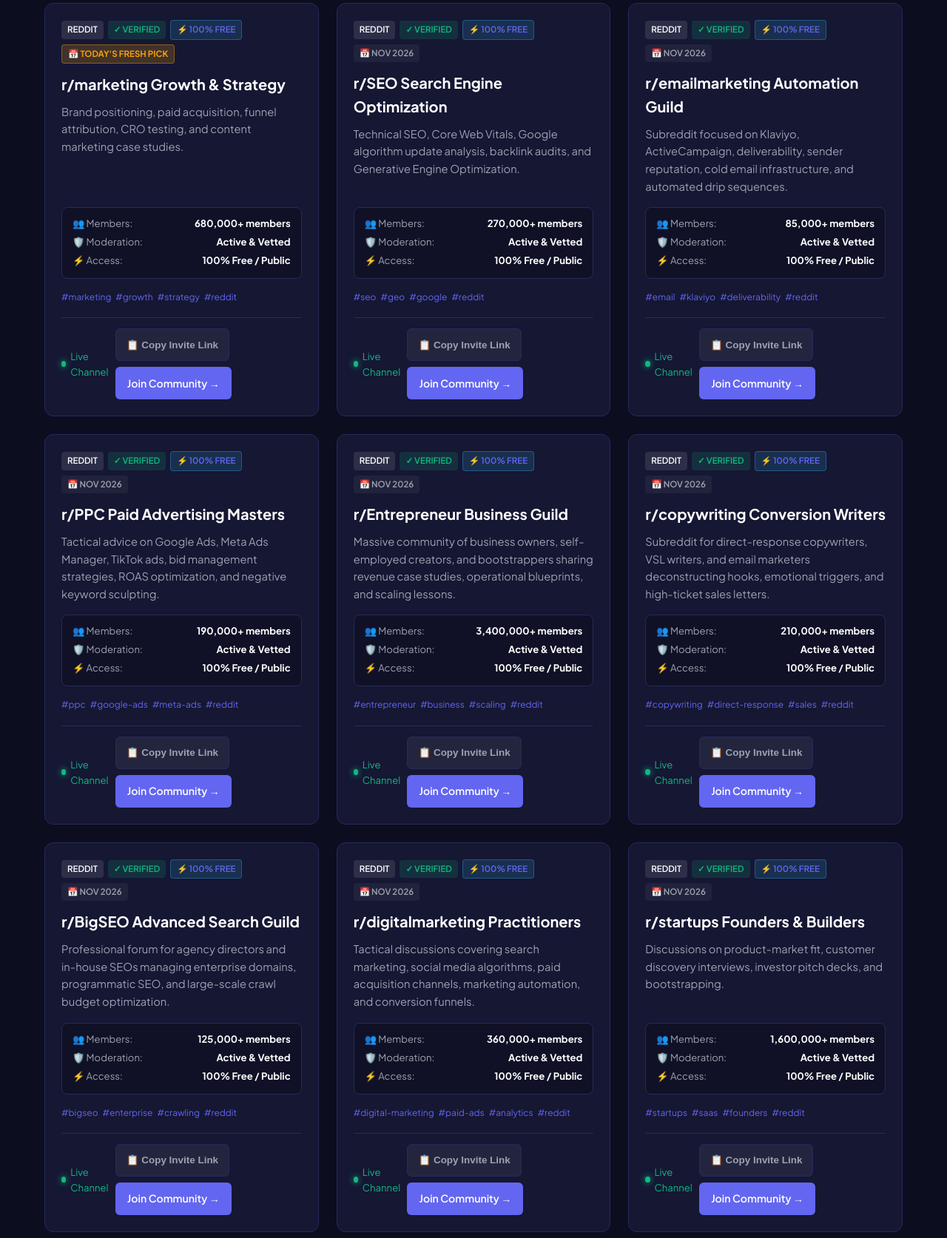
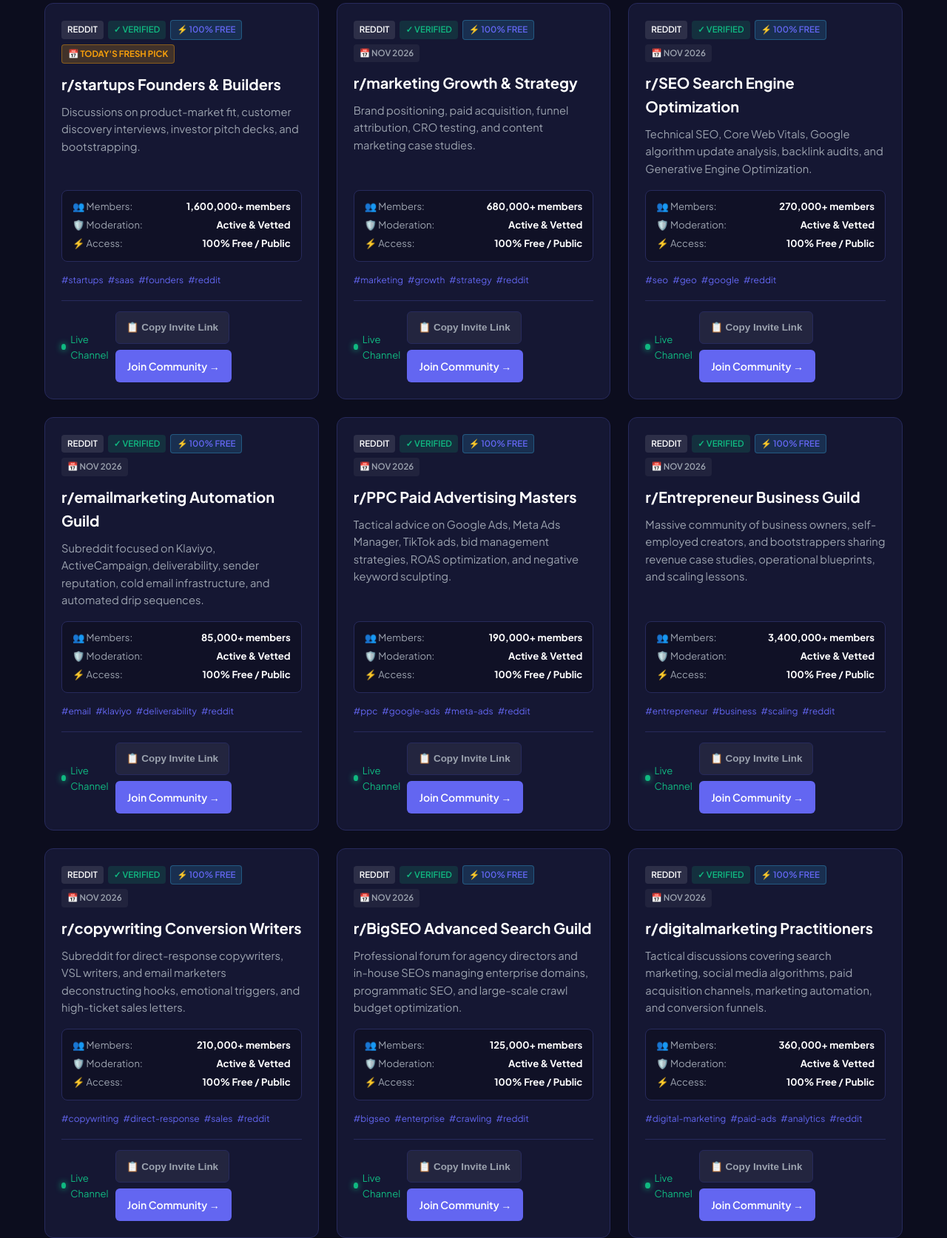
Before and after one commit to jibranpcccc/local-lead-gen-pay-per-call-hub, a plain HTML site: page index.html in a window 1280 px wide. Shown: the part 1231-2905 px from the top of the page at 74% size. Drawn offline with Linux system fonts and the light colour scheme.

Commit message:
feat(replenishment): fresh community links added - 2026-11-20 [skip ci]

```diff
--- a/index.html
+++ b/index.html
@@ -148,65 +148,65 @@
           {
             "@type": "ListItem",
             "position": 1,
+            "name": "r/startups Founders & Builders",
+            "description": "Discussions on product-market fit, customer discovery interviews, investor pitch decks, and bootstrapping.",
+            "url": "https://www.reddit.com/r/startups/"
+          },
+          {
+            "@type": "ListItem",
+            "position": 2,
             "name": "r/marketing Growth & Strategy",
             "description": "Brand positioning, paid acquisition, funnel attribution, CRO testing, and content marketing case studies.",
             "url": "https://www.reddit.com/r/marketing/"
           },
           {
             "@type": "ListItem",
-            "position": 2,
+            "position": 3,
             "name": "r/SEO Search Engine Optimization",
             "description": "Technical SEO, Core Web Vitals, Google algorithm update analysis, backlink audits, and Generative Engine Optimization.",
             "url": "https://www.reddit.com/r/SEO/"
           },
           {
             "@type": "ListItem",
-            "position": 3,
+            "position": 4,
             "name": "r/emailmarketing Automation Guild",
             "description": "Subreddit focused on Klaviyo, ActiveCampaign, deliverability, sender reputation, cold email infrastructure, and automated drip sequences.",
             "url": "https://www.reddit.com/r/emailmarketing/"
           },
           {
             "@type": "ListItem",
-            "position": 4,
+            "position": 5,
             "name": "r/PPC Paid Advertising Masters",
             "description": "Tactical advice on Google Ads, Meta Ads Manager, TikTok ads, bid management strategies, ROAS optimization, and negative keyword sculpting.",
             "url": "https://www.reddit.com/r/PPC/"
           },
           {
             "@type": "ListItem",
-            "position": 5,
+            "position": 6,
             "name": "r/Entrepreneur Business Guild",
             "description": "Massive community of business owners, self-employed creators, and bootstrappers sharing revenue case studies, operational blueprints, and scaling lessons.",
             "url": "https://www.reddit.com/r/Entrepreneur/"
           },
           {
             "@type": "ListItem",
-            "position": 6,
+            "position": 7,
             "name": "r/copywriting Conversion Writers",
             "description": "Subreddit for direct-response copywriters, VSL writers, and email marketers deconstructing hooks, emotional triggers, and high-ticket sales letters.",
             "url": "https://www.reddit.com/r/copywriting/"
           },
           {
             "@type": "ListItem",
-            "position": 7,
+            "position": 8,
             "name": "r/BigSEO Advanced Search Guild",
             "description": "Professional forum for agency directors and in-house SEOs managing enterprise domains, programmatic SEO, and large-scale crawl budget optimization.",
             "url": "https://www.reddit.com/r/BigSEO/"
           },
           {
             "@type": "ListItem",
-            "position": 8,
+            "position": 9,
             "name": "r/digitalmarketing Practitioners",
             "description": "Tactical discussions covering search marketing, social media algorithms, paid acquisition channels, marketing automation, and conversion funnels.",
             "url": "https://www.reddit.com/r/digitalmarketing/"
-          },
-          {
-            "@type": "ListItem",
-            "position": 9,
-            "name": "r/startups Founders & Builders",
-            "description": "Discussions on product-market fit, customer discovery interviews, investor pitch decks, and bootstrapping.",
-            "url": "https://www.reddit.com/r/startups/"
           },
           {
             "@type": "ListItem",
@@ -615,12 +615,36 @@
         </div>
         <div id="vetted-communities" class="grid">
 
-        <div id="community-card-1" class="card" data-platform="reddit" data-category="digital marketing">
+        <div id="community-card-1" class="card" data-platform="reddit" data-category="startups & saas">
             <div class="card-header">
                 <span class="badge badge-platform">Reddit</span>
                 <span class="badge badge-verified">✓ Verified</span>
                 <span class="badge badge-free">⚡ 100% Free</span>
                 <span class="badge badge-date" style="background: rgba(245, 158, 11, 0.2); color: #f59e0b; border: 1px solid rgba(245, 158, 11, 0.4); font-weight: 700;">📅 Today's Fresh Pick</span>
+            </div>
+            <h3 class="card-title">r/startups Founders & Builders</h3>
+            <p class="card-desc">Discussions on product-market fit, customer discovery interviews, investor pitch decks, and bootstrapping.</p>
+            <div class="spec-matrix">
+                <div class="spec-row"><span>👥 Members:</span> <strong>1,600,000+ members</strong></div>
+                <div class="spec-row"><span>🛡️ Moderation:</span> <strong>Active & Vetted</strong></div>
+                <div class="spec-row"><span>⚡ Access:</span> <strong>100% Free / Public</strong></div>
+            </div>
+            <div class="tags-row"><span class="tag">#startups</span><span class="tag">#saas</span><span class="tag">#founders</span><span class="tag">#reddit</span></div>
+            <div class="card-footer">
+                <span class="activity-pulse"><span class="pulse-dot"></span> Live Channel</span>
+                <div class="card-actions">
+                    <button class="btn-copy-invite" onclick="copyInviteLink(event, 'https://www.reddit.com/r/startups/')">📋 Copy Invite Link</button>
+                    <a href="https://www.reddit.com/r/startups/" target="_blank" rel="noopener noreferrer" class="btn-join">Join Community →</a>
+                </div>
+            </div>
+        </div>
+
+        <div id="community-card-2" class="card" data-platform="reddit" data-category="digital marketing">
+            <div class="card-header">
+                <span class="badge badge-platform">Reddit</span>
+                <span class="badge badge-verified">✓ Verified</span>
+                <span class="badge badge-free">⚡ 100% Free</span>
+                <span class="badge badge-date">📅 Nov 2026</span>
             </div>
             <h3 class="card-title">r/marketing Growth & Strategy</h3>
             <p class="card-desc">Brand positioning, paid acquisition, funnel attribution, CRO testing, and content marketing case studies.</p>
@@ -639,7 +663,7 @@
             </div>
         </div>
 
-        <div id="community-card-2" class="card" data-platform="reddit" data-category="seo & geo">
+        <div id="community-card-3" class="card" data-platform="reddit" data-category="seo & geo">
             <div class="card-header">
                 <span class="badge badge-platform">Reddit</span>
                 <span class="badge badge-verified">✓ Verified</span>
@@ -663,7 +687,7 @@
             </div>
         </div>
 
-        <div id="community-card-3" class="card" data-platform="reddit" data-category="lifecycle marketing">
+        <div id="community-card-4" class="card" data-platform="reddit" data-category="lifecycle marketing">
             <div class="card-header">
                 <span class="badge badge-platform">Reddit</span>
                 <span class="badge badge-verified">✓ Verified</span>
@@ -687,7 +711,7 @@
             </div>
         </div>
 
-        <div id="community-card-4" class="card" data-platform="reddit" data-category="paid search & ads">
+        <div id="community-card-5" class="card" data-platform="reddit" data-category="paid search & ads">
             <div class="card-header">
                 <span class="badge badge-platform">Reddit</span>
                 <span class="badge badge-verified">✓ Verified</span>
@@ -711,7 +735,7 @@
             </div>
         </div>
 
-        <div id="community-card-5" class="card" data-platform="reddit" data-category="entrepreneurship">
+        <div id="community-card-6" class="card" data-platform="reddit" data-category="entrepreneurship">
             <div class="card-header">
                 <span class="badge badge-platform">Reddit</span>
                 <span class="badge badge-verified">✓ Verified</span>
@@ -735,7 +759,7 @@
             </div>
         </div>
 
-        <div id="community-card-6" class="card" data-platform="reddit" data-category="direct response copy">
+        <div id="community-card-7" class="card" data-platform="reddit" data-category="direct response copy">
             <div class="card-header">
                 <span class="badge badge-platform">Reddit</span>
                 <span class="badge badge-verified">✓ Verified</span>
@@ -759,7 +783,7 @@
             </div>
         </div>
 
-        <div id="community-card-7" class="card" data-platform="reddit" data-category="enterprise seo">
+        <div id="community-card-8" class="card" data-platform="reddit" data-category="enterprise seo">
             <div class="card-header">
                 <span class="badge badge-platform">Reddit</span>
                 <span class="badge badge-verified">✓ Verified</span>
@@ -783,7 +807,7 @@
             </div>
         </div>
 
-        <div id="community-card-8" class="card" data-platform="reddit" data-category="digital marketing">
+        <div id="community-card-9" class="card" data-platform="reddit" data-category="digital marketing">
             <div class="card-header">
                 <span class="badge badge-platform">Reddit</span>
                 <span class="badge badge-verified">✓ Verified</span>
@@ -803,30 +827,6 @@
                 <div class="card-actions">
                     <button class="btn-copy-invite" onclick="copyInviteLink(event, 'https://www.reddit.com/r/digitalmarketing/')">📋 Copy Invite Link</button>
                     <a href="https://www.reddit.com/r/digitalmarketing/" target="_blank" rel="noopener noreferrer" class="btn-join">Join Community →</a>
-                </div>
-            </div>
-        </div>
-
-        <div id="community-card-9" class="card" data-platform="reddit" data-category="startups & saas">
-            <div class="card-header">
-                <span class="badge badge-platform">Reddit</span>
-                <span class="badge badge-verified">✓ Verified</span>
-                <span class="badge badge-free">⚡ 100% Free</span>
-                <span class="badge badge-date">📅 Nov 2026</span>
-            </div>
-            <h3 class="card-title">r/startups Founders & Builders</h3>
-            <p class="card-desc">Discussions on product-market fit, customer discovery interviews, investor pitch decks, and bootstrapping.</p>
-            <div class="spec-matrix">
-                <div class="spec-row"><span>👥 Members:</span> <strong>1,600,000+ members</strong></div>
-                <div class="spec-row"><span>🛡️ Moderation:</span> <strong>Active & Vetted</strong></div>
-                <div class="spec-row"><span>⚡ Access:</span> <strong>100% Free / Public</strong></div>
-            </div>
-            <div class="tags-row"><span class="tag">#startups</span><span class="tag">#saas</span><span class="tag">#founders</span><span class="tag">#reddit</span></div>
-            <div class="card-footer">
-                <span class="activity-pulse"><span class="pulse-dot"></span> Live Channel</span>
-                <div class="card-actions">
-                    <button class="btn-copy-invite" onclick="copyInviteLink(event, 'https://www.reddit.com/r/startups/')">📋 Copy Invite Link</button>
-                    <a href="https://www.reddit.com/r/startups/" target="_blank" rel="noopener noreferrer" class="btn-join">Join Community →</a>
                 </div>
             </div>
         </div>
```
Also changed, not shown: data/groups.json (+20 -19 lines), feed.xml (+9 -9 lines).
